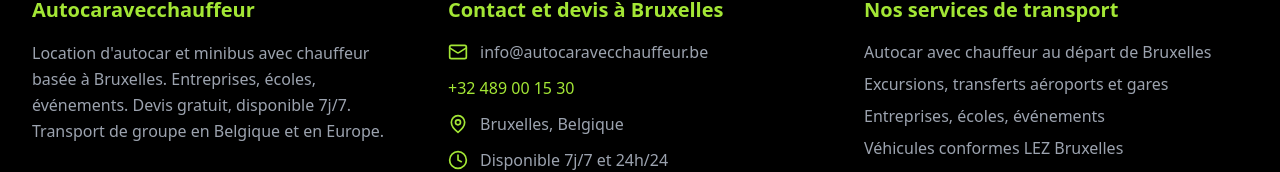
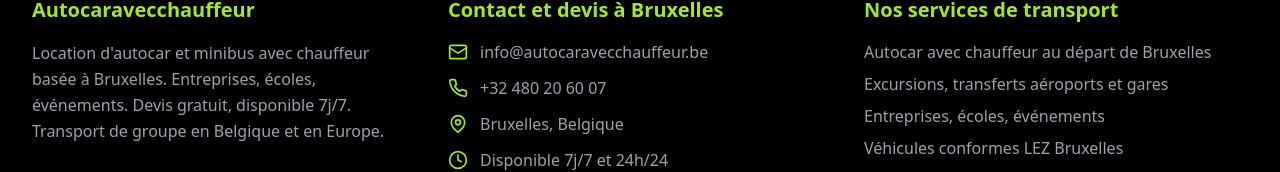
Before and after one commit to Rankwisy/autocaravecchauffeur.be.2, an Astro site: page / in a window 1280 px wide. Shown: the part 7965-8137 px from the top of the page. Built offline with nearby package versions, Linux system fonts and the light colour scheme; Astro itself is replaced by a stand-in of ours.

Commit message:
Fix FooterAstro: remove WhatsApp and update phone to +32480206007

```diff
--- a/src/components/FooterAstro.tsx
+++ b/src/components/FooterAstro.tsx
@@ -1,10 +1,7 @@
-import { Mail, MapPin, Clock } from 'lucide-react';
+import { Mail, MapPin, Clock, Phone } from 'lucide-react';
 
 export default function FooterAstro() {
   const currentYear = new Date().getFullYear();
-  const whatsappUrl =
-    'https://wa.me/32489001530?text=' +
-    encodeURIComponent("Bonjour, j'aimerais obtenir plus d'informations sur nos services d'autocar.");
 
   return (
     <footer className="bg-black text-white mt-20">
@@ -31,13 +28,12 @@ export default function FooterAstro() {
                 </a>
               </div>
               <div className="flex items-start space-x-3">
+                <Phone className="h-5 w-5 text-lime-400 mt-0.5 flex-shrink-0" />
                 <a
-                  href={whatsappUrl}
-                  target="_blank"
-                  rel="noopener noreferrer"
-                  className="text-gray-400 hover:text-lime-400 transition-colors inline-flex items-center space-x-2"
+                  href="tel:+32480206007"
+                  className="text-gray-400 hover:text-lime-400 transition-colors"
                 >
-                  <span className="text-lime-400">+32 489 00 15 30</span>
+                  +32 480 20 60 07
                 </a>
               </div>
               <div className="flex items-start space-x-3">
```
